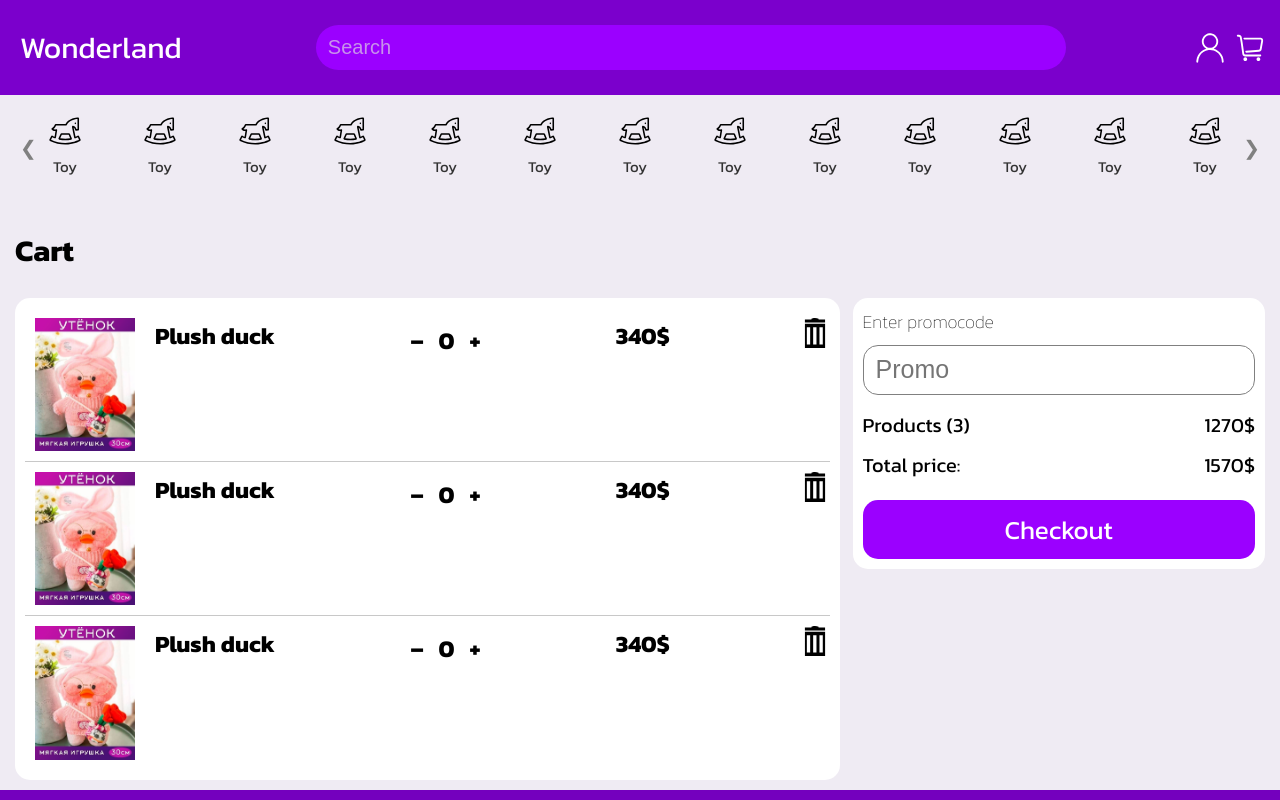
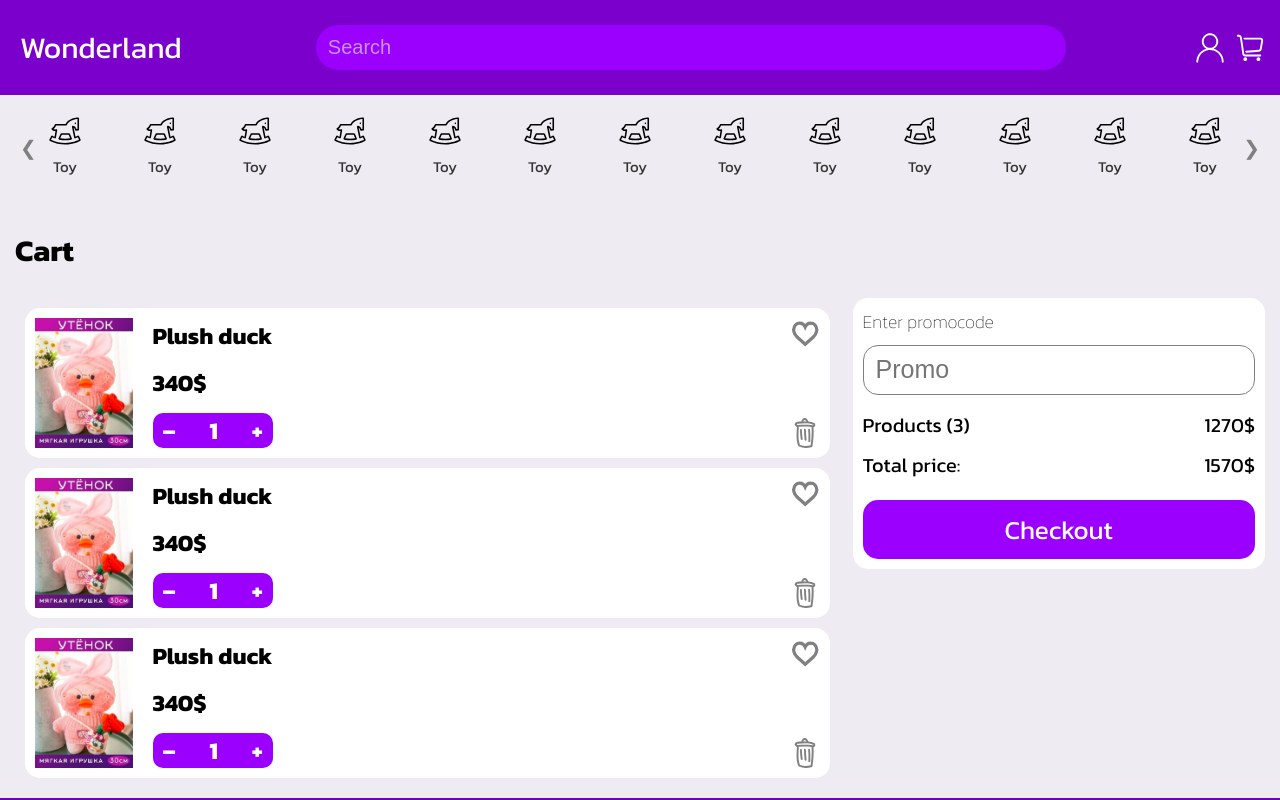
Before and after one commit to p0pl3/Wonderland, a Vue app: page /cart in a window 1280 px wide. Shown: the top 800 px of the page. Built offline with nearby package versions, Linux system fonts and the light colour scheme; what vue-overflow-scroll would draw is missing.

Commit message:
visual fixes in cart page

```diff
--- a/src/components/CartGridLayout.vue
+++ b/src/components/CartGridLayout.vue
@@ -96,7 +96,6 @@ $base-grey: rgba(75, 75, 75, 0.9);
 .cart__products {
   padding: 10px;
   width: 66%;
-  background: white;
   border-radius: 15px;
 }
 
--- a/src/components/CartProductItem.vue
+++ b/src/components/CartProductItem.vue
@@ -1,33 +1,38 @@
 <template>
   <div class="cart__product-item">
-    <img src="@/assets/product_item_1.jpeg" style="width: 100px;">
+    <div style="display: flex; align-items: center">
+      <img src="@/assets/product_item_1.jpeg" style="height: 100%">
       <div class="product-item__description">
+
         <div class="product-item__info">
           <h3>Plush duck</h3>
         </div>
-
-      <div class="product__counter">
-        <span @click="this.reduceCounter">&#8211;</span>
-        <span>{{ this.product_count }} </span>
-        <span @click="this.product_count+=1">+</span>
-      </div>
-
         <div class="product-item__price">
           <h3>340$</h3>
         </div>
-      <div class="product-item__action">
-        <img src="@/assets/delete.svg" style="width: 30px; height: 30px">
+        <div class="product__counter">
+          <span @click="this.reduceCounter" style="padding-left: 10px">&#8211;</span>
+          <span>{{ this.product_count }} </span>
+          <span @click="this.product_count+=1" style="padding-right: 10px">+</span>
         </div>
+      </div>
+    </div>
+    <div class="product-item__controls">
+      <wish-button/>
+      <img src="@/assets/delete.svg" width="30" height="30" alt="">
     </div>
   </div>
 </template>
 
 <script>
+import WishButton from "@/components/WishButton";
+
 export default {
   name: "CartProductItem",
+  components: {WishButton},
   data() {
     return {
-      product_count: 0
+      product_count: 1
     }
   },
   methods: {
@@ -41,46 +46,54 @@ export default {
 </script>
 
 <style lang="scss" scoped>
+$base-background-white: rgb(155, 0, 255);
+
 .product-item__description h3 {
   margin: 0;
 }
 
 .cart__product-item {
   display: flex;
-  border-bottom: 1px solid rgba(200, 200, 200, 1);
   padding: 10px;
+  background: white;
+  border-radius: 15px;
+  margin-bottom: 10px;
+  justify-content: space-between;
+  height: 150px;
+
 }
 
 .cart__product-item:last-child {
-  border: none;
+  margin-bottom: 0;
 }
 
-.product-item__action {
-  width: 20px;
-  height: 20px;
+.product-item__controls {
+  display: flex;
+  flex-direction: column;
+  justify-content: space-between;
 }
 
 .product-item__description {
+  margin-left: 20px;
   display: flex;
-  flex-wrap: wrap;
+  flex-direction: column;
   justify-content: space-between;
-  align-items: flex-start;
-  width: 100%;
-  margin-left: 20px;
+  height: 100%;
+
 }
 
 .product__counter {
   display: flex;
   cursor: pointer;
   justify-content: space-between;
+  background: $base-background-white;
   border-radius: 10px;
-  width: 80px;
 }
 
 .product__counter span {
-  padding: 5px;
-  color: black;
-  font-weight: bold;
-  font-size:24px;
+  margin: 0;
+  color: white;
+  font-weight: bolder;
+  font-size: 24px;
 }
 </style>
```
Also changed, not shown: src/assets/delete.svg. Lines whose indentation alone changed are shown as unchanged.
